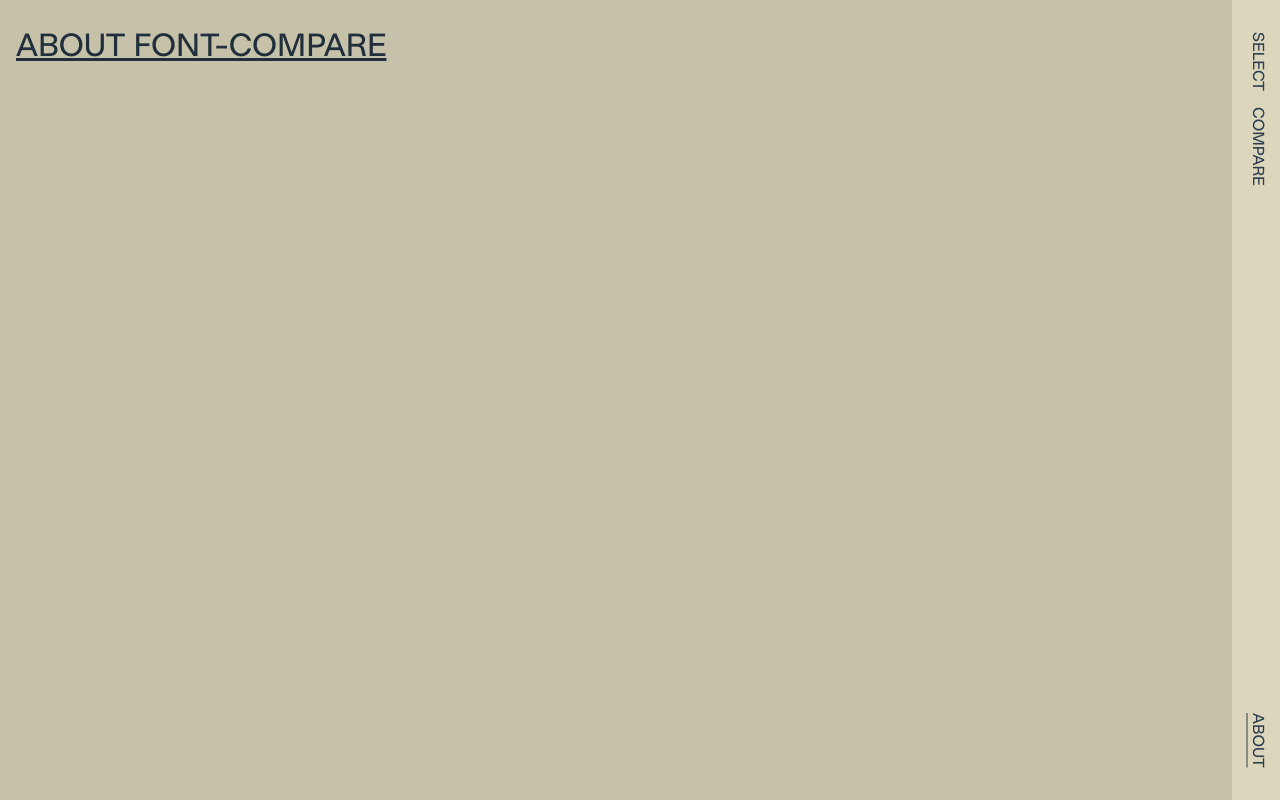
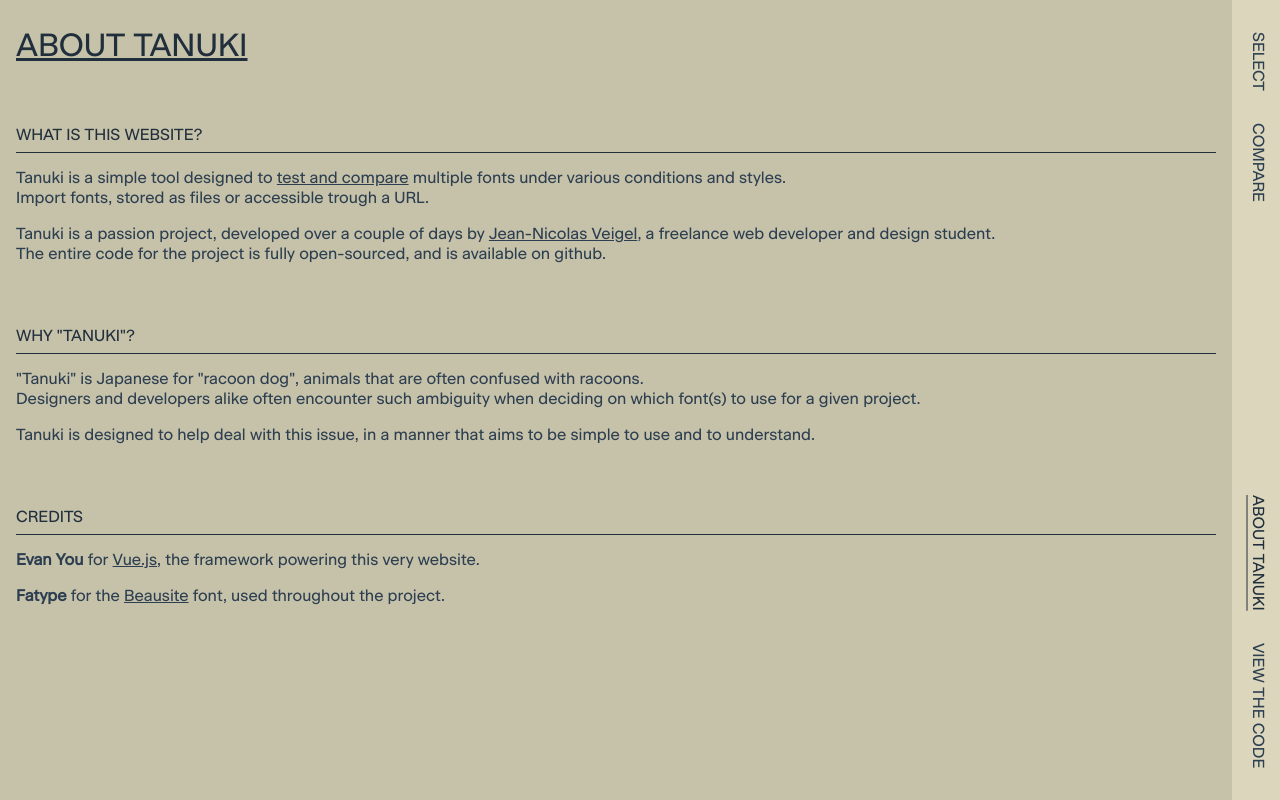
Before and after one commit to blksnk/font-compare, a Vue app: page /about in a window 1280 px wide. Built offline with nearby package versions, Linux system fonts and the light colour scheme.

Commit message:
:sparkles: :pencil: furnish about page

```diff
--- a/public/index.html
+++ b/public/index.html
@@ -1,15 +1,19 @@
 <!DOCTYPE html>
 <html lang="en">
   <head>
-    <meta charset="utf-8">
-    <meta http-equiv="X-UA-Compatible" content="IE=edge">
-    <meta name="viewport" content="width=device-width,initial-scale=1.0">
-    <link rel="icon" href="<%= BASE_URL %>favicon.ico">
-    <title><%= htmlWebpackPlugin.options.title %></title>
+    <meta charset="utf-8" />
+    <meta http-equiv="X-UA-Compatible" content="IE=edge" />
+    <meta name="viewport" content="width=device-width,initial-scale=1.0" />
+    <link rel="icon" href="<%= BASE_URL %>favicon.ico" />
+    <title>TANUKI</title>
   </head>
   <body>
     <noscript>
-      <strong>We're sorry but <%= htmlWebpackPlugin.options.title %> doesn't work properly without JavaScript enabled. Please enable it to continue.</strong>
+      <strong
+        >We're sorry but <%= htmlWebpackPlugin.options.title %> doesn't work
+        properly without JavaScript enabled. Please enable it to
+        continue.</strong
+      >
     </noscript>
     <div id="app"></div>
     <!-- built files will be auto injected -->
--- a/src/App.vue
+++ b/src/App.vue
@@ -82,7 +82,7 @@
 p {
   color: #2c3e50;
   font-size: 1rem;
-  line-height: 1rem;
+  line-height: 1.25rem;
   margin-bottom: 1rem;
 }
 
@@ -93,7 +93,7 @@
 
 button {
   background-color: #dcd7bc;
-  padding: 0;
+  padding: 0.26rem 0.25rem 0 0.25rem;
   border: none;
   color: #2c3e50;
 
@@ -109,7 +109,7 @@
   outline: none;
   background-color: #dcd7bc;
   border-radius: 0;
-  padding: 0.25rem;
+  padding: 0.26rem 0.25rem 0 0.25rem;
   border: 1px solid #2c3e50;
   color: #2c3e50;
   min-width: unset;
@@ -117,5 +117,35 @@
   &:focus {
     border-color: #2c3e50;
   }
+
+  &[type='range'] {
+    -webkit-appearance: none; /*nécessaire pour Chrome */
+    padding: 0; /* nécessaire pour IE */
+    font: inherit;
+
+    &::-webkit-slider-runnable-track {
+      height: inherit;
+      border-radius: 0;
+      padding: 0.25rem;
+      cursor: ew-resize;
+    }
+
+    &::-webkit-slider-thumb {
+      -webkit-appearance: none;
+      width: 1rem;
+      height: 1rem;
+      border-radius: 0;
+      background-color: #2c3e50;
+      cursor: grab;
+    }
+  }
+}
+
+.underline {
+  text-decoration: underline;
+}
+
+.bold {
+  font-weight: bold;
 }
 </style>
--- a/src/components/NavBar.vue
+++ b/src/components/NavBar.vue
@@ -4,7 +4,18 @@
       <span><router-link to="/">select</router-link></span>
       <span><router-link to="/compare">compare</router-link></span>
     </div>
-    <span><router-link to="/about">About</router-link></span>
+    <div>
+      <span><router-link to="/about">About tanuki</router-link></span>
+      <span>
+        <a
+          target="_blank"
+          rel="noopener noreferer"
+          href="https://www.github.com/blksnk/font-compare"
+        >
+          view the code
+        </a>
+      </span>
+    </div>
   </nav>
 </template>
 
@@ -24,8 +35,12 @@
     align-items: center;
     justify-content: flex-start;
 
-    span:first-child {
-      margin-bottom: 1rem;
+    span {
+      margin-bottom: 2rem;
+
+      &:last-child {
+        margin-bottom: 0;
+      }
     }
   }
 
@@ -41,7 +56,12 @@
 
       &.router-link-exact-active {
         text-decoration: underline;
+        color: #212f3d;
       }
+    }
+
+    &:hover a {
+      color: #212f3d;
     }
   }
 }
--- a/src/components/PreviewOptions.vue
+++ b/src/components/PreviewOptions.vue
@@ -40,12 +40,24 @@
     <h2>style options</h2>
     <div id="options_list">
       <span>size</span>
+      <div class="range">
         <input
           :value="options.style.fontSize"
           type="number"
+          min="16"
+          max="200"
           @input="(e) => onChange(e, 'fontSize')"
           @change="(e) => onChange(e, 'fontSize')"
         />
+        <input
+          :value="options.style.fontSize"
+          type="range"
+          min="16"
+          max="200"
+          @input="(e) => onChange(e, 'fontSize')"
+          @change="(e) => onChange(e, 'fontSize')"
+        />
+      </div>
 
       <span>weight</span>
       <button
@@ -129,15 +141,16 @@
   },
   methods: {
     onChange(e, name, isStyle = true) {
+      const { type, value } = e.target;
       if (isStyle) {
         this.changeStyleOption(
           name,
-          e.target.type === 'number' ? Number(e.target.value) : e.target.value
+          type === 'number' || type === 'range' ? Number(value) : value
         );
       } else if (name === 'string') {
         this.displayText = 'custom';
-        this.customText = e.target.value;
-        this.changeOption(name, e.target.value || 'Preview text');
+        this.customText = value;
+        this.changeOption(name, value || 'Preview text');
       }
     },
     changeStyleOption(name, value) {
@@ -194,5 +207,28 @@
   #o_string {
     grid-column: span 4;
   }
+
+  .range {
+    display: flex;
+    align-items: flex-start;
+
+    input[type='number'] {
+      width: 3rem;
+      height: 1.5rem;
+      background-color: #2c3e50;
+      color: #dcd7bc;
+      margin-top: 0;
+      text-align: center;
+
+      &::-webkit-inner-spin-button {
+        -webkit-appearance: none;
+        display: none;
+      }
+    }
+
+    input[type='range'] {
+      flex: 1;
+    }
+  }
 }
 </style>
--- a/src/views/About.vue
+++ b/src/views/About.vue
@@ -1,5 +1,59 @@
 <template>
-  <ViewWrapper class="about">
-    <h1>about font-compare</h1>
+  <ViewWrapper id="about">
+    <h1>about tanuki</h1>
+
+    <h2>what is this website?</h2>
+    <p>
+      Tanuki is a simple tool designed to
+      <span class="underline">test and compare</span> multiple fonts under
+      various conditions and styles. <br />
+      Import fonts, stored as files or accessible trough a URL.
+    </p>
+
+    <p>
+      Tanuki is a passion project, developed over a couple of days by
+      <span class="underline">Jean-Nicolas Veigel</span>, a freelance web
+      developer and design student.<br />
+      The entire code for the project is fully open-sourced, and is available
+      on github.
+    </p>
+
+    <h2>why "tanuki"?</h2>
+    <p>
+      "Tanuki" is Japanese for "racoon dog", animals that are often confused
+      with racoons.<br />
+      Designers and developers alike often encounter such ambiguity when
+      deciding on which font(s) to use for a given project.
+    </p>
+
+    <p>
+      Tanuki is designed to help deal with this issue, in a manner that aims
+      to be simple to use and to understand.
+    </p>
+
+    <h2>credits</h2>
+    <p>
+      <span class="bold">Evan You</span> for
+      <span class="underline">Vue.js</span>, the framework powering this very
+      website.
+    </p>
+    <p>
+      <span class="bold">Fatype</span> for the
+      <span class="underline">Beausite</span> font, used throughout the
+      project.
+    </p>
   </ViewWrapper>
 </template>
+
+<style lang="scss">
+#about {
+  h2 {
+    margin-top: 4rem;
+  }
+
+  p {
+    margin-top: 1rem !important;
+    margin-bottom: 1rem;
+  }
+}
+</style>
```
Lines whose indentation alone changed are shown as unchanged.
